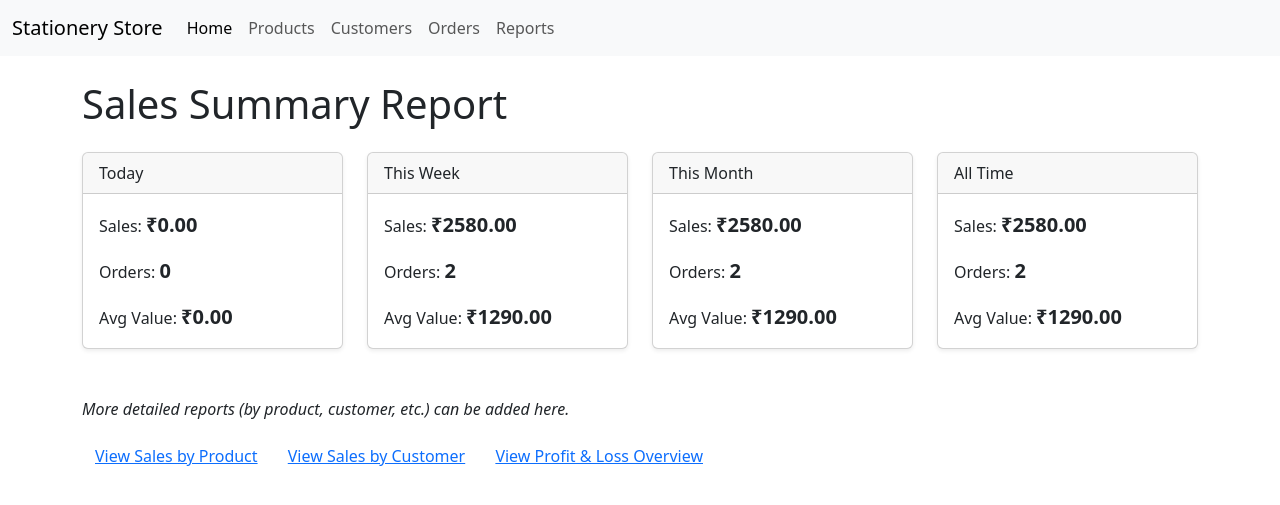
After one commit to CircleAZ/stationary_store_project, a Django app: page /reports/sales/ in a window 1280 px wide. The commit adds this page. Shown: the top 505 px of the page. Run offline with Django 5.2, Linux system fonts and the light colour scheme; a user stored in the database is signed in; data comes from the database, SQL or seed files in the repository; both versions use the stored data as it was after the commit.

Commit message:
created basic reports page

```diff
--- /dev/null
+++ b/reports/templates/reports/sales_summary_report.html
@@ -0,0 +1,71 @@
+{# reports/templates/reports/sales_summary_report.html #}
+{% extends "base.html" %}
+
+{% block title %}{{ page_title|default:"Sales Report" }}{% endblock %}
+
+{% block content %}
+<h1 class="mb-4">{{ page_title|default:"Sales Summary Report" }}</h1>
+
+{# Add Date Range Filters later #}
+{# <div class="card mb-4"><div class="card-body">Date Filters Go Here</div></div> #}
+
+<div class="row">
+    {# Today's Stats #}
+    <div class="col-md-6 col-lg-3 mb-4">
+        <div class="card shadow-sm">
+            <div class="card-header">Today</div>
+            <div class="card-body">
+                <p class="card-text">Sales: <strong class="fs-5">₹{{ today_stats.total_sales|floatformat:2 }}</strong></p>
+                <p class="card-text">Orders: <strong class="fs-5">{{ today_stats.order_count }}</strong></p>
+                <p class="card-text mb-0">Avg Value: <strong class="fs-5">₹{{ today_stats.avg_order_value|floatformat:2 }}</strong></p>
+            </div>
+        </div>
+    </div>
+
+    {# This Week's Stats #}
+    <div class="col-md-6 col-lg-3 mb-4">
+        <div class="card shadow-sm">
+            <div class="card-header">This Week</div>
+            <div class="card-body">
+                 <p class="card-text">Sales: <strong class="fs-5">₹{{ week_stats.total_sales|floatformat:2 }}</strong></p>
+                <p class="card-text">Orders: <strong class="fs-5">{{ week_stats.order_count }}</strong></p>
+                <p class="card-text mb-0">Avg Value: <strong class="fs-5">₹{{ week_stats.avg_order_value|floatformat:2 }}</strong></p>
+            </div>
+        </div>
+    </div>
+
+    {# This Month's Stats #}
+    <div class="col-md-6 col-lg-3 mb-4">
+        <div class="card shadow-sm">
+            <div class="card-header">This Month</div>
+            <div class="card-body">
+                 <p class="card-text">Sales: <strong class="fs-5">₹{{ month_stats.total_sales|floatformat:2 }}</strong></p>
+                <p class="card-text">Orders: <strong class="fs-5">{{ month_stats.order_count }}</strong></p>
+                <p class="card-text mb-0">Avg Value: <strong class="fs-5">₹{{ month_stats.avg_order_value|floatformat:2 }}</strong></p>
+            </div>
+        </div>
+    </div>
+
+    {# All Time Stats #}
+    <div class="col-md-6 col-lg-3 mb-4">
+        <div class="card shadow-sm">
+            <div class="card-header">All Time</div>
+            <div class="card-body">
+                 <p class="card-text">Sales: <strong class="fs-5">₹{{ all_time_stats.total_sales|floatformat:2 }}</strong></p>
+                <p class="card-text">Orders: <strong class="fs-5">{{ all_time_stats.order_count }}</strong></p>
+                <p class="card-text mb-0">Avg Value: <strong class="fs-5">₹{{ all_time_stats.avg_order_value|floatformat:2 }}</strong></p>
+            </div>
+        </div>
+    </div>
+</div> {# End Row #}
+
+{# Add placeholder for more detailed reports or charts #}
+<div class="mt-4">
+    <p><em>More detailed reports (by product, customer, etc.) can be added here.</em></p>
+    <a href="{% url 'reports:sales_by_product' %}" class="btn btn-link">View Sales by Product</a>
+    <a href="{% url 'reports:sales_by_customer' %}" class="btn btn-link">View Sales by Customer</a>
+    <a href="{% url 'reports:profit_loss' %}" class="btn btn-link">View Profit & Loss Overview</a>
+
+</div>
+
+{% endblock %}
--- /dev/null
+++ b/reports/urls.py
@@ -0,0 +1,16 @@
+# reports/urls.py
+from django.urls import path
+from . import views
+
+app_name = 'reports'
+
+urlpatterns = [
+    # Path for the main sales summary report
+    path('sales/', views.sales_summary_report_view, name='sales_summary'),
+    # Add more report URLs later (e.g., sales_by_product, profit_loss)
+    path('sales/by_product/', views.sales_by_product_report_view, name='sales_by_product'),
+    path('sales/by_customer/', views.sales_by_customer_report_view, name='sales_by_customer'),
+    path('profit_loss/', views.profit_loss_report_view, name='profit_loss'),
+
+
+]
--- a/reports/views.py
+++ b/reports/views.py
@@ -1,3 +1,201 @@
+# reports/views.py
 from django.shortcuts import render
+from django.contrib.auth.decorators import login_required
+from django.utils import timezone
+from django.db.models import Sum, Count, Avg, F, Q, DecimalField, OuterRef, Subquery, Value, IntegerField
+from django.db.models.functions import Coalesce
+from decimal import Decimal
+from orders.models import Order, OrderItem
+from inventory.models import Product
+from customers.models import Customer
 
-# Create your views here.
+@login_required
+def sales_summary_report_view(request):
+    """ Generates and displays a sales summary report based on different periods. """
+    page_title = "Sales Summary Report"
+    today = timezone.localdate()
+    start_of_week = today - timezone.timedelta(days=today.weekday())
+    start_of_month = today.replace(day=1)
+
+    # Base queryset - filter orders relevant for sales (adjust as needed)
+    base_orders_qs = Order.objects.filter(
+        status__in=[Order.ORDER_STATUS_COMPLETED, Order.ORDER_STATUS_PROCESSING]
+    )
+
+    # --- Calculate Stats for different periods ---
+
+    # Today
+    today_stats = base_orders_qs.filter(
+        created_at__date=today
+    ).aggregate(
+        total_sales=Coalesce(Sum('total_amount'), Decimal('0.00'), output_field=DecimalField()),
+        order_count=Count('pk'),
+        avg_order_value=Avg('total_amount') # Avg returns None if count is 0
+    )
+    today_stats['avg_order_value'] = today_stats['avg_order_value'] or Decimal('0.00') # Handle None case
+
+    # This Week (from start of week to today)
+    week_stats = base_orders_qs.filter(
+        created_at__date__gte=start_of_week
+    ).aggregate(
+        total_sales=Coalesce(Sum('total_amount'), Decimal('0.00'), output_field=DecimalField()),
+        order_count=Count('pk'),
+        avg_order_value=Avg('total_amount')
+    )
+    week_stats['avg_order_value'] = week_stats['avg_order_value'] or Decimal('0.00')
+
+    # This Month (from start of month to today)
+    month_stats = base_orders_qs.filter(
+        created_at__date__gte=start_of_month
+    ).aggregate(
+        total_sales=Coalesce(Sum('total_amount'), Decimal('0.00'), output_field=DecimalField()),
+        order_count=Count('pk'),
+        avg_order_value=Avg('total_amount')
+    )
+    month_stats['avg_order_value'] = month_stats['avg_order_value'] or Decimal('0.00')
+
+    # All Time
+    all_time_stats = base_orders_qs.aggregate(
+         total_sales=Coalesce(Sum('total_amount'), Decimal('0.00'), output_field=DecimalField()),
+        order_count=Count('pk'),
+        avg_order_value=Avg('total_amount')
+    )
+    all_time_stats['avg_order_value'] = all_time_stats['avg_order_value'] or Decimal('0.00')
+
+    context = {
+        'page_title': page_title,
+        'today_stats': today_stats,
+        'week_stats': week_stats,
+        'month_stats': month_stats,
+        'all_time_stats': all_time_stats,
+    }
+    return render(request, 'reports/sales_summary_report.html', context)
+
+@login_required
+def sales_by_product_report_view(request):
+    """ Generates a report summarizing sales data grouped by product. """
+    page_title = "Sales by Product Report"
+
+    # Define relevant order statuses for sales calculation
+    relevant_order_statuses = [Order.ORDER_STATUS_COMPLETED, Order.ORDER_STATUS_PROCESSING]
+
+    # Annotate Product QuerySet with sales data from related OrderItems
+    # We query Products and look 'backwards' to find related sales.
+    products_with_sales = Product.objects.annotate(
+        # Subquery to calculate total quantity sold for this product
+        total_quantity_sold=Coalesce(
+            Subquery(
+                OrderItem.objects.filter(
+                    product=OuterRef('pk'), # Link to the outer Product query
+                    order__status__in=relevant_order_statuses # Filter by order status
+                ).values('product') # Group by product (implicitly)
+                 .annotate(total_qty=Sum('quantity')) # Calculate sum of quantity
+                 .values('total_qty') # Select only the calculated sum
+            ),
+            0, # Default to 0 if no sales
+             output_field=IntegerField()
+        ),
+        # Subquery to calculate total revenue for this product
+        total_revenue=Coalesce(
+            Subquery(
+                 OrderItem.objects.filter(
+                    product=OuterRef('pk'),
+                    order__status__in=relevant_order_statuses
+                ).values('product')
+                 .annotate(total_rev=Sum(F('quantity') * F('price'))) # Sum of (qty * price)
+                 .values('total_rev')
+            ),
+            Decimal('0.00'), # Default to 0.00 if no sales
+            output_field=DecimalField()
+        )
+    ).filter(
+        total_quantity_sold__gt=0 # Only include products that have actually been sold
+    ).order_by(
+        '-total_revenue' # Order by highest revenue first
+    ) # You could order by '-total_quantity_sold' instead
+
+    context = {
+        'page_title': page_title,
+        'products_sales_data': products_with_sales,
+    }
+    return render(request, 'reports/sales_by_product_report.html', context)
+# --- END Sales by Product View ---
+
+@login_required
+def sales_by_customer_report_view(request):
+    """ Generates a report summarizing sales data grouped by customer. """
+    page_title = "Sales by Customer Report"
+
+    # Define relevant order statuses for sales calculation
+    relevant_order_statuses = [Order.ORDER_STATUS_COMPLETED, Order.ORDER_STATUS_PROCESSING]
+
+    # Annotate Customer QuerySet with order data
+    # Start with Customer model and look 'forward' using related_name 'orders'
+    customers_with_sales = Customer.objects.annotate(
+        total_spent=Coalesce(
+            Sum(
+                'orders__total_amount', # Double underscore to traverse relationship
+                filter=Q(orders__status__in=relevant_order_statuses) # Filter orders being summed
+            ),
+            Decimal('0.00'),
+            output_field=DecimalField()
+        ),
+        order_count=Count(
+            'orders',
+            filter=Q(orders__status__in=relevant_order_statuses) # Filter orders being counted
+        )
+    ).filter(
+        order_count__gt=0 # Only include customers who have placed relevant orders
+    ).order_by(
+        '-total_spent' # Show top spenders first
+    )
+
+    context = {
+        'page_title': page_title,
+        'customers_sales_data': customers_with_sales,
+    }
+    return render(request, 'reports/sales_by_customer_report.html', context)
+# --- END Sales by Customer View ---
+
+# --- NEW Profit & Loss View ---
+@login_required
+def profit_loss_report_view(request):
+    """ Calculates and displays a basic profit and loss overview. """
+    page_title = "Profit & Loss Overview"
+
+    # Define relevant order statuses for P&L (usually Completed)
+    relevant_order_statuses = [Order.ORDER_STATUS_COMPLETED] # Adjust if needed
+
+    # Calculate Total Revenue from relevant orders
+    revenue_agg = Order.objects.filter(
+        status__in=relevant_order_statuses
+    ).aggregate(
+        total_revenue=Coalesce(Sum('total_amount'), Decimal('0.00'), output_field=DecimalField())
+    )
+    total_revenue = revenue_agg['total_revenue']
+
+    # Calculate Total Cost of Goods Sold (COGS) from items in relevant orders
+    cogs_agg = OrderItem.objects.filter(
+        order__status__in=relevant_order_statuses,
+        cost_price__isnull=False # Only include items where cost was recorded
+    ).aggregate(
+        total_cogs=Coalesce(Sum(F('quantity') * F('cost_price')), Decimal('0.00'), output_field=DecimalField())
+    )
+    total_cogs = cogs_agg['total_cogs']
+
+    # Calculate Gross Profit
+    gross_profit = total_revenue - total_cogs
+
+    # Calculate Gross Profit Margin (%)
+    gross_profit_margin = (gross_profit / total_revenue * 100) if total_revenue else Decimal('0.00')
+
+    context = {
+        'page_title': page_title,
+        'total_revenue': total_revenue,
+        'total_cogs': total_cogs,
+        'gross_profit': gross_profit,
+        'gross_profit_margin': gross_profit_margin,
+        # Add date filters later
+    }
+    return render(request, 'reports/profit_loss_report.html', context)
+# --- END P&L View ---
--- a/stationery_store_project/urls.py
+++ b/stationery_store_project/urls.py
@@ -39,7 +39,10 @@ urlpatterns = [
     # --- ADD Order Create API URL ---
     path('api/orders/create/', order_views.order_create_api, name='api_order_create'),
 
-     path('dashboard/', include('dashboard.urls')),
-    # We'll add paths for other apps (reports, core) later
+    path('dashboard/', include('dashboard.urls')),
+
+    path('reports/', include('reports.urls')),
+    # We'll add path for core app later
+
 
 ]
--- a/templates/base.html
+++ b/templates/base.html
@@ -34,6 +34,9 @@
                 <a class="nav-link" href="{% url 'orders:order_list' %}">Orders</a>
              </li>
 
+             <li class="nav-item">
+              <a class="nav-link" href="{% url 'reports:sales_summary' %}">Reports</a>
+           </li>
               {# Add more navigation links later (Dashboard etc.) #}
             </ul>
         </div>
```
Also changed, not shown: dashboard/views.py (+33 -33 lines), orders/models.py (+26 -9 lines), orders/views.py (+37 -16 lines), reports/templates/reports/profit_loss_report.html (added, +42 -0 lines), reports/templates/reports/sales_by_customer_report.html (added, +49 -0 lines), reports/templates/reports/sales_by_product_report.html (added, +47 -0 lines), db.sqlite3, orders/migrations/0003_orderitem_cost_price.py (added), orders/migrations/0004_backfill_orderitem_cost_price.py (added).
